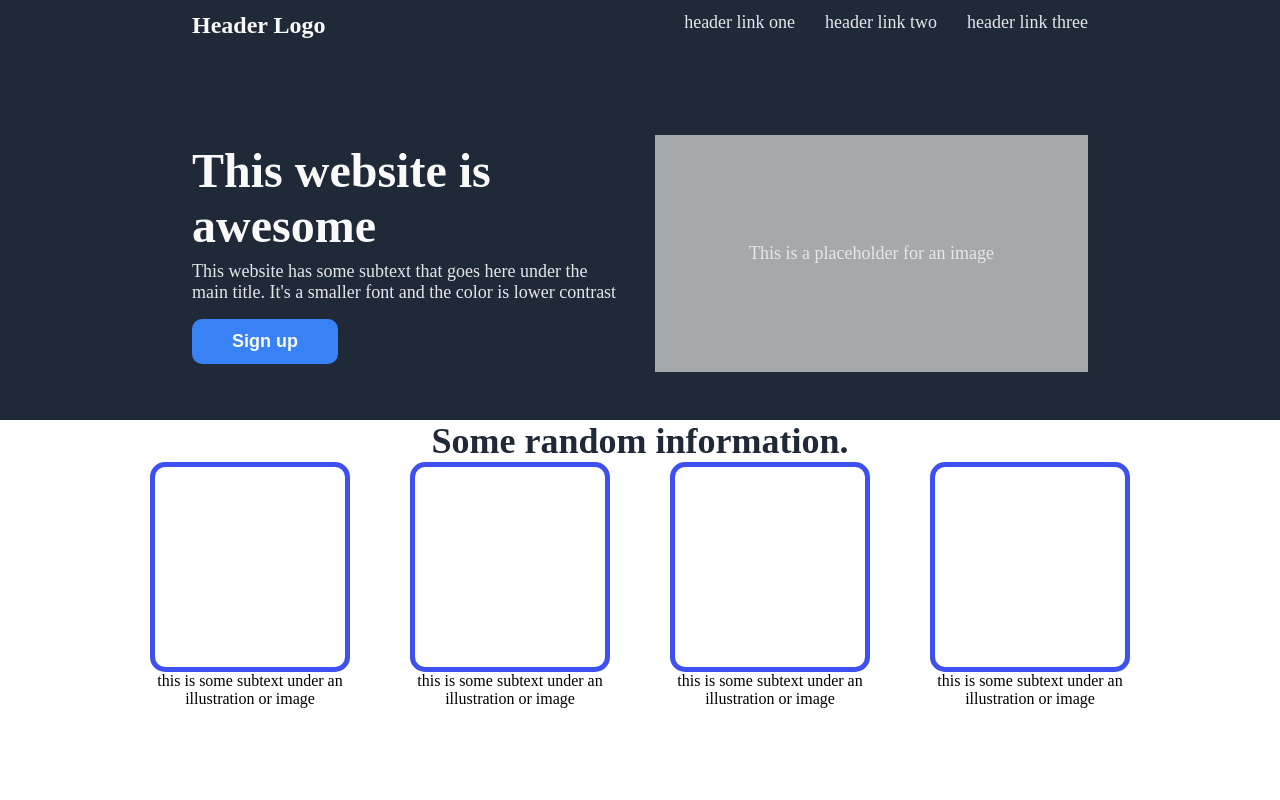
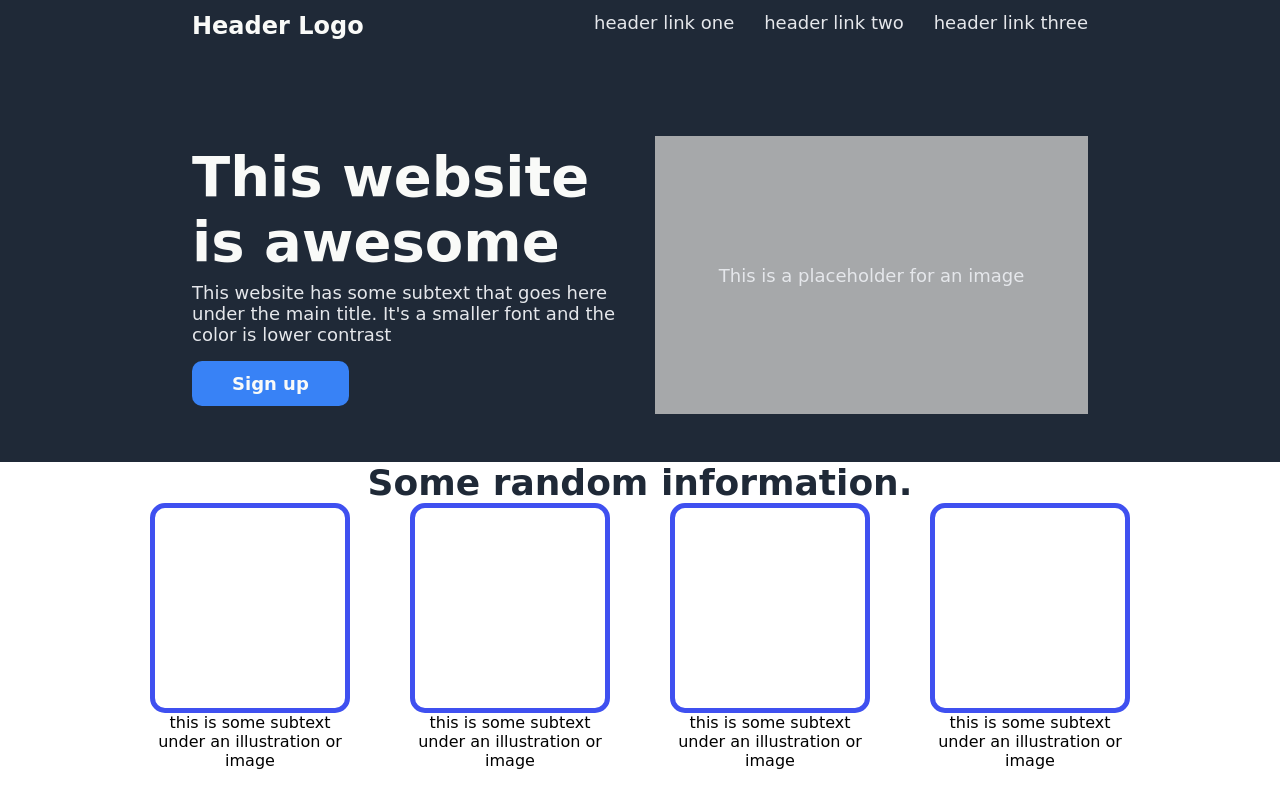
Before and after one commit to Jimminent/odin-landing-page, a plain HTML site: page index.html in a window 1280 px wide. Drawn offline with Linux system fonts and the light colour scheme.

Commit message:
Modify fonts and resize main text

```diff
--- a/styles.css
+++ b/styles.css
@@ -1,3 +1,7 @@
+* {
+    font-family: 'Ubuntu', 'DejaVu sans', 'Arial', sans-serif;
+}
+
 body {
     margin: 0px;
 }
@@ -53,7 +57,7 @@ button {
 }
 
 #main-text {
-    font-size: 48px;
+    font-size: 56px;
     font-weight: 900;
     color: #f9faf8;
 }
```
